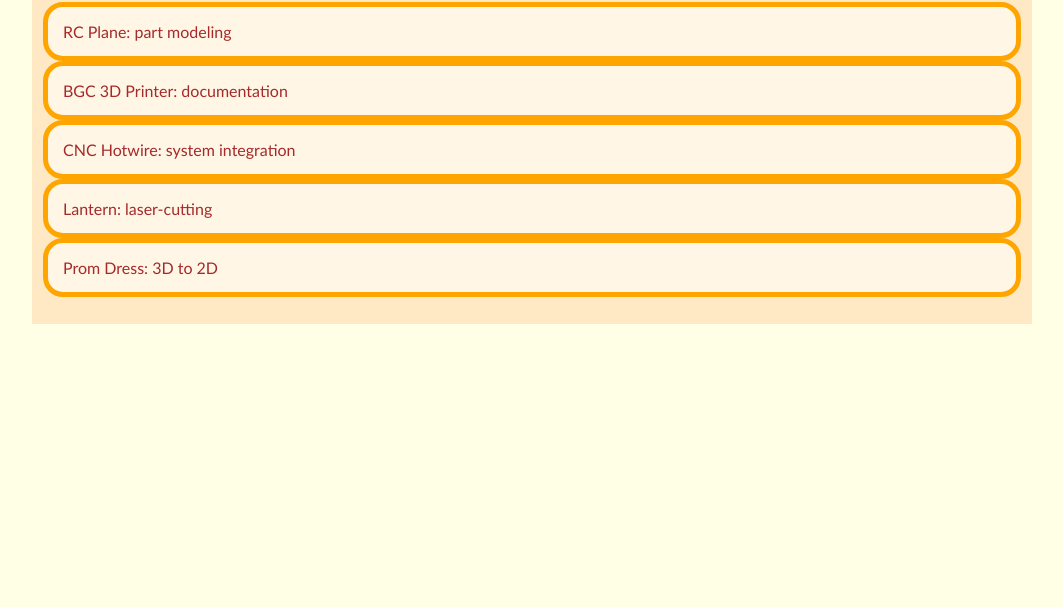
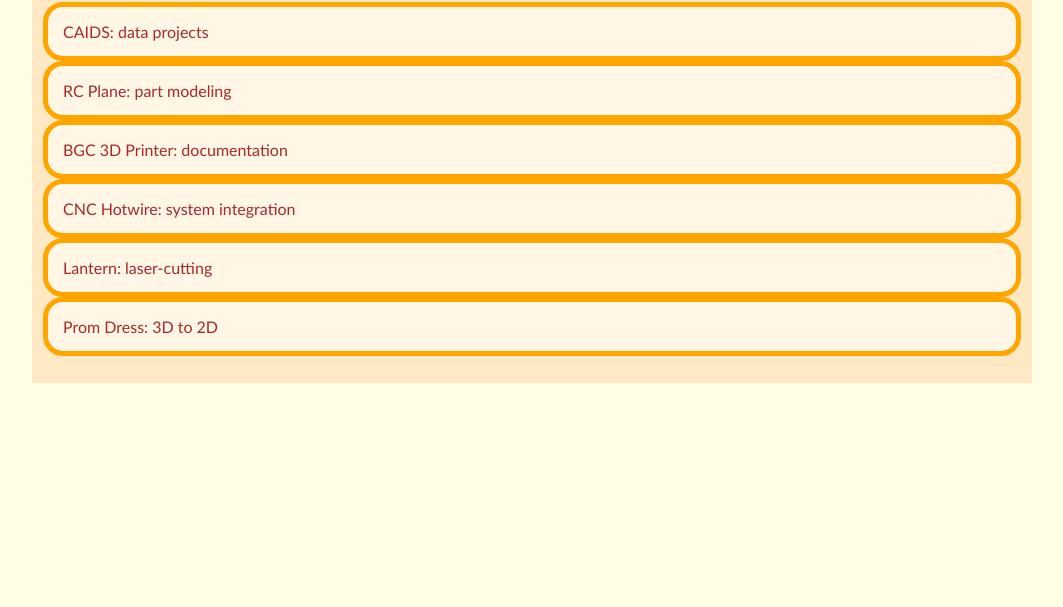
Before and after one commit to themaggiest/themaggiest.github.io, a plain HTML site: page projects/CADportfolio/CADportfolio.html in a window 1280 px wide. Shown: the part 193-800 px from the top of the page, without its empty margins (108-1171 px from the left). Drawn offline with Linux system fonts and the light colour scheme.

Commit message:
Update CADportfolio.html

```diff
--- a/projects/CADportfolio/CADportfolio.html
+++ b/projects/CADportfolio/CADportfolio.html
@@ -135,6 +135,7 @@
           <div class="content">
               <h1>CAD Portfolio</h1>
               <ul id="portfolio">
+                <li><a href="https://themaggiest.github.io/projects/CADportfolio/caids.html" target="_blank">CAIDS: data projects</a></li>
                 <li><a href="https://themaggiest.github.io/projects/CADportfolio/RCplane/plane.html" target="_blank">RC Plane: part modeling</a></li>
                 <li><a href="https://themaggiest.github.io/projects/CADportfolio/BGC3d/BGC3d.html" target="_blank">BGC 3D Printer: documentation</li>
                 <li><a href="https://themaggiest.github.io/projects/CADportfolio/hotwire/hotwire.html" target="_blank">CNC Hotwire: system integration</li>
```
